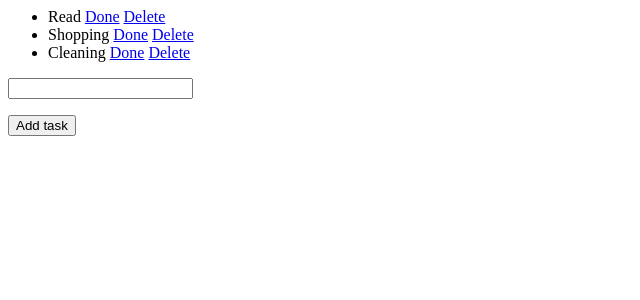
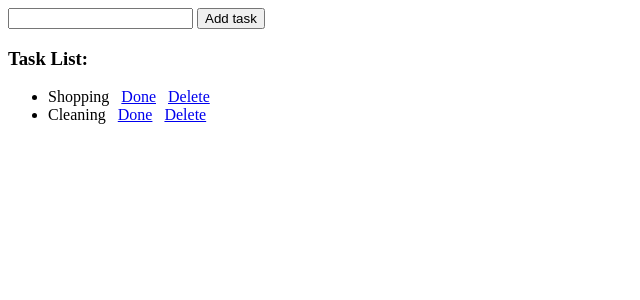
Before and after one commit to vijita29/todo, a Flask app: page / in a window 1280 px wide. Shown: the top 300 px of the page, without its empty margins (0-640 px from the left). Run offline with Flask 2, Linux system fonts and the light colour scheme.

Commit message:
Update list.html

```diff
--- a/templates/list.html
+++ b/templates/list.html
@@ -1,15 +1,14 @@
+<form action="/task" method="post">
+    <p><input type="text" name="content"> <input type="submit" value="Add task"></p>
+</form>
+
+<h3> Task List:</h3>
 <ul>
 {% for task in tasks %}
     <li>
-        {% if task.done %} <strike> {% endif %}{{ task.content }} {% if task.done %} </strike>{% endif %}
-        <a href="/done/{{ task.id }}">Done</a>
+        {% if task.done %} <strike> {% endif %}{{ task.content }} {% if task.done %} </strike>{% endif %} &nbsp;
+        <a href="/done/{{ task.id }}">Done</a> &nbsp;
         <a href="/delete/{{ task.id }}">Delete</a>
     </li>
 {% endfor %}
 </ul>
-
-
-<form action="/task" method="post">
-    <p><input type="text" name="content"></p>
-    <input type="submit" value="Add task">
-</form>
```
